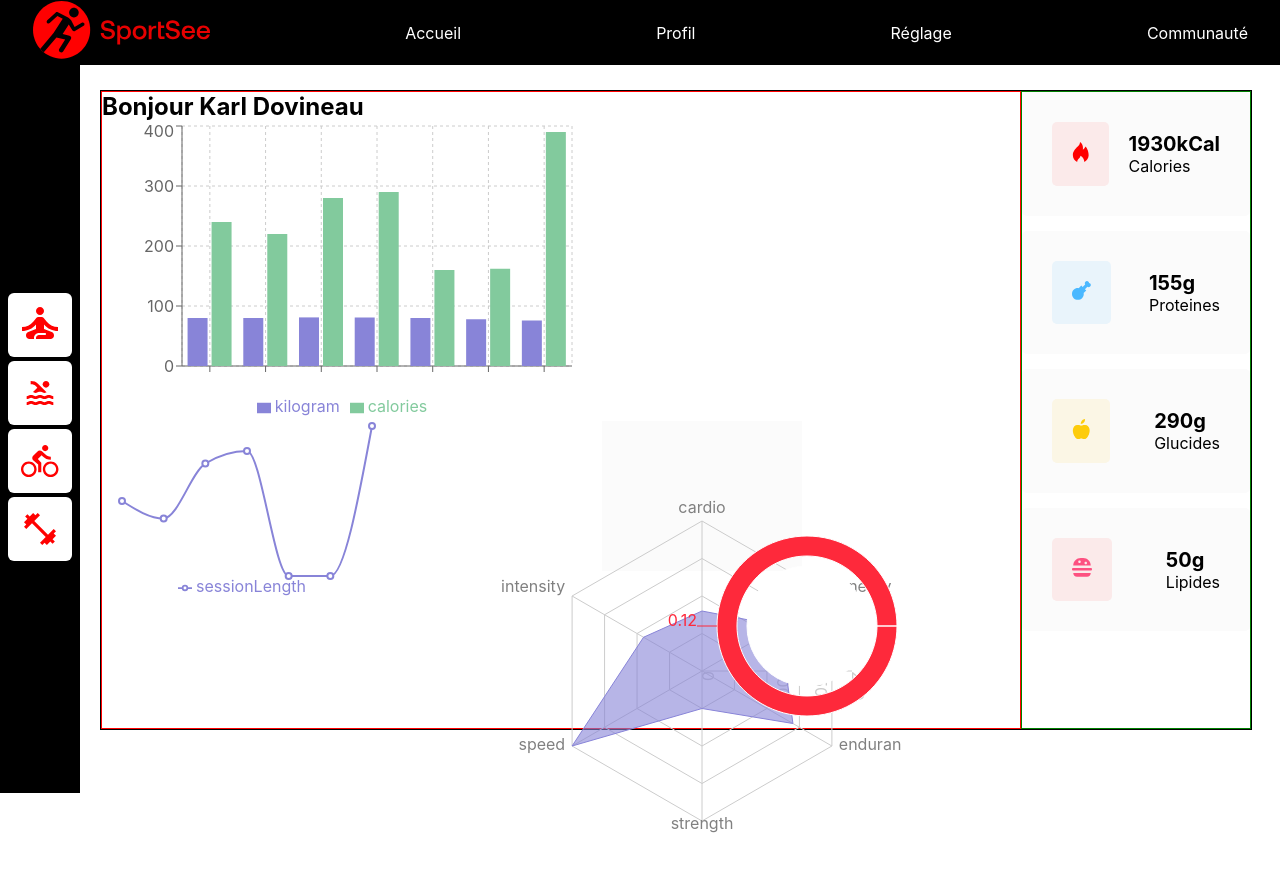
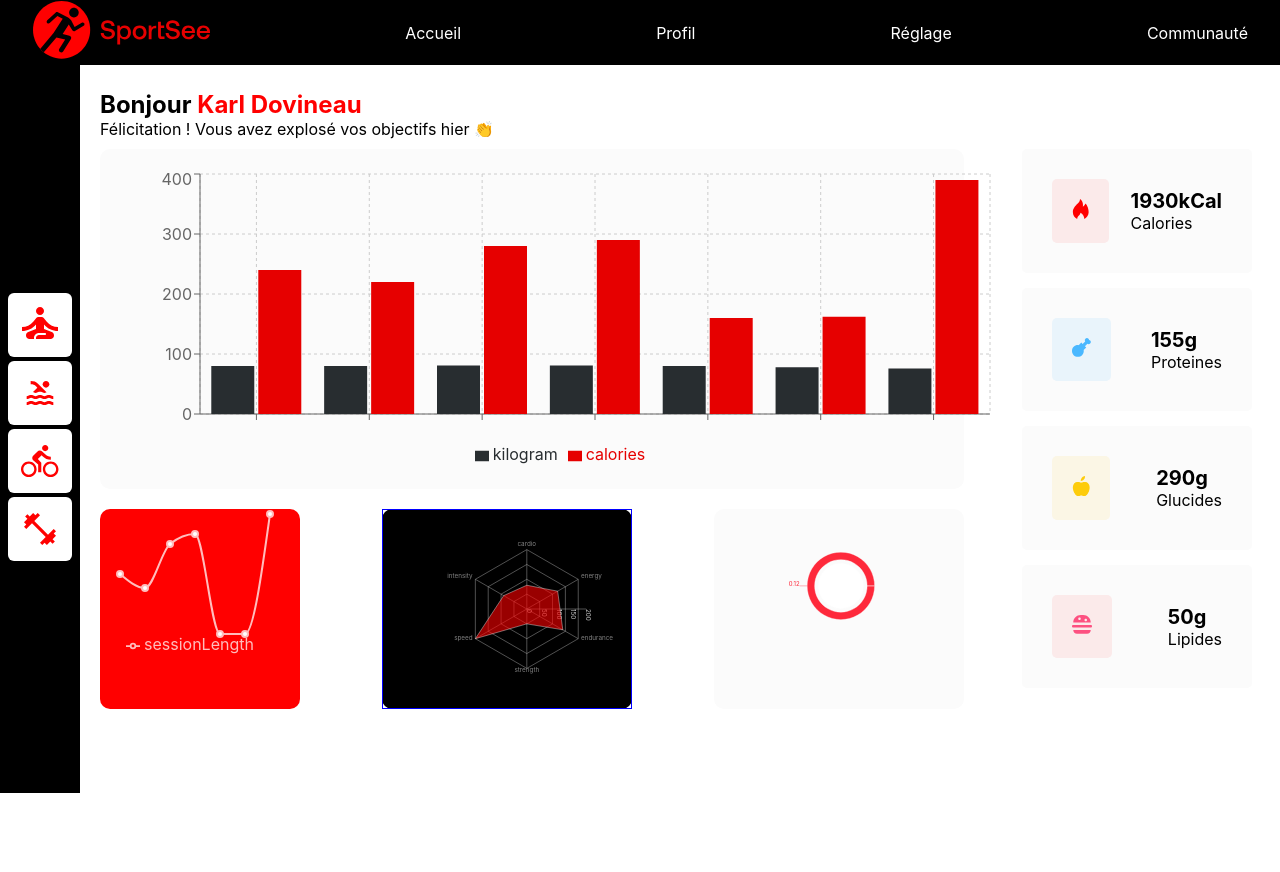
Before and after one commit to Ced933/SportSee, a React (Create React App) app: page / in a window 1280 px wide. Shown: the top 872 px of the page. After the commit the page ends 800 px from the top, so only its background shows below. Built offline with nearby package versions, Linux system fonts and the light colour scheme.

Commit message:
deuxieme partie terminée

```diff
--- a/src/components/BarChartUser.jsx
+++ b/src/components/BarChartUser.jsx
@@ -5,10 +5,10 @@ const BarChartUser = ({ dataUserActivity }) => {
 
     // barchart simplebarchart
     return (
-        <div>
+        <div className='div-barchart'>
 
             <BarChart
-                width={500}
+                width={900}
                 height={300}
                 data={dataUserActivity}
                 margin={{
@@ -23,8 +23,8 @@ const BarChartUser = ({ dataUserActivity }) => {
                 <YAxis />
                 <Tooltip />
                 <Legend />
-                <Bar dataKey="kilogram" fill="#8884d8" />
-                <Bar dataKey="calories" fill="#82ca9d" />
+                <Bar dataKey="kilogram" fill="#282D30" />
+                <Bar dataKey="calories" fill="#E60000" />
             </BarChart>
 
         </div>
--- a/src/components/LineChartUser.jsx
+++ b/src/components/LineChartUser.jsx
@@ -7,10 +7,10 @@ import { LineChart, Line, XAxis, YAxis, CartesianGrid, Tooltip, Legend, Responsi
 const LineChartUser = ({ dataAverageSession }) => {
     console.log(dataAverageSession);
     return (
-        <div>
+        <div className='div-linechart'>
             <LineChart
-                width={300}
-                height={180}
+                width={200}
+                height={150}
                 data={dataAverageSession}
                 margin={{
                     top: 5,
@@ -24,7 +24,7 @@ const LineChartUser = ({ dataAverageSession }) => {
                 {/* <YAxis /> */}
                 <Tooltip />
                 <Legend />
-                <Line type="monotone" dataKey="sessionLength" stroke="#8884d8" strokeWidth={2} activeDot={{ r: 8 }} />
+                <Line type="monotone" dataKey="sessionLength" stroke="#FFBDBD" strokeWidth={2} activeDot={{ r: 8 }} />
                 {/* <Line type="monotone" dataKey="uv" stroke="#82ca9d" /> */}
             </LineChart>
         </div>
--- a/src/components/RadarChartUser.jsx
+++ b/src/components/RadarChartUser.jsx
@@ -15,7 +15,7 @@ const RadarChartUser = ({ dataPerformance }) => {
                 <PolarGrid />
                 <PolarAngleAxis dataKey="kind" />
                 <PolarRadiusAxis />
-                <Radar name="Mike" dataKey="value" stroke="#8884d8" fill="#8884d8" fillOpacity={0.6} />
+                <Radar name="Mike" dataKey="value" stroke="#fff" fill="#FF0000" fillOpacity={0.6} />
             </RadarChart>
         </div>
 
--- a/src/page/Home/Home.jsx
+++ b/src/page/Home/Home.jsx
@@ -45,12 +45,16 @@ const Home = () => {
         <div>
             <Navigation />
             <div className='home'>
+                <div className='Header-presention'>
+                    {
+                        userIdPersona === data.USER_MAIN_DATA[0].id && <h2>Bonjour <span className='name-red'> {data.USER_MAIN_DATA[0].userInfos.firstName} {data.USER_MAIN_DATA[0].userInfos.lastName}</span></h2>
+                    }
+                    <p>Félicitation ! Vous avez explosé vos objectifs hier 👏</p>
+                </div>
+                <div className='all-graphics'>
+
                     <div className='first-part'>
                         <div className='barchart-container-full'>
-
-                        {
-                            userIdPersona === data.USER_MAIN_DATA[0].id && <h2>Bonjour {data.USER_MAIN_DATA[0].userInfos.firstName} {data.USER_MAIN_DATA[0].userInfos.lastName}</h2>
-                        }
                             <BarChartUser dataUserActivity={data.USER_ACTIVITY[0].sessions} />
                         </div>
                         <div className='chart-split'>
@@ -65,6 +69,9 @@ const Home = () => {
                     </div>
 
                 </div>
+
+
+            </div>
         </div>
     );
 };
--- a/src/page/Home/Home.scss
+++ b/src/page/Home/Home.scss
@@ -3,46 +3,96 @@
     top: 90px;
     left: 100px;
     width: 90%;
-    border: 1px solid black;
-    height: 80vh;
+    // border: 1px solid black;
+    height: 82vh;
+
+
+    .Header-presention {
+        margin-bottom: 10px;
+
+        .name-red {
+            color: #FF0000;
+        }
+    }
+
+    .all-graphics {
         display: flex;
+        justify-content: space-between;
 
         .first-part {
-        border: 1px solid red;
-        width: 80%;
+            // border: 1px solid red;
+            width: 75%;
 
             .barchart-container-full {}
 
             .chart-split {
                 display: flex;
+                justify-content: space-between;
             }
         }
 
         .seconde-part {
-        border: 1px solid green;
+            // border: 1px solid green;
             width: 20%;
+        }
     }
 }
 
 // css recharts
 .div-piechart {
     // border: 1px solid #000;
-    width: 200px;
-    height: 150px;
+    width: 250px;
+    height: 200px;
     background: #FBFBFB;
+    border-radius: 10px;
+
+    .recharts-wrapper {
+        width: 250px !important;
+        // border: 1px solid orange;
+        height: 150px !important;
 
         .recharts-surface {
-        width: 200px;
-        height: 150px;
+            width: 250px;
+            height: 200px;
+        }
     }
 }
 
 .div-radar {
-    width: 200px;
-    height: 150px;
+    width: 250px;
+    height: 200px;
+    background-color: #000;
+    border-radius: 10px;
+
+    .recharts-wrapper {
+        border: 1px solid blue;
+        width: 250px !important;
+        height: 200px !important;
 
         .recharts-surface {
+            margin: 0 auto;
             width: 200px;
-        height: 150px;
+            height: 200px;
         }
     }
+}
+
+.div-linechart {
+    // width: 300px;
+    // height: 200px;
+    background: #FF0000;
+    border-radius: 10px;
+    // padding: 15px;
+
+    .recharts-surface {
+        // width: 300px;
+        // height: 200px;
+    }
+}
+
+.div-barchart {
+    background: #FBFBFB;
+    padding: 20px;
+    margin-bottom: 20px;
+    border-radius: 10px;
+}
```
Lines whose indentation alone changed are shown as unchanged.
